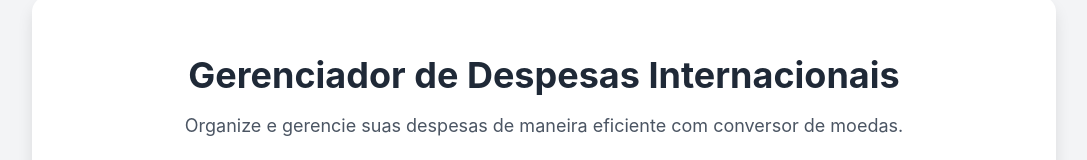
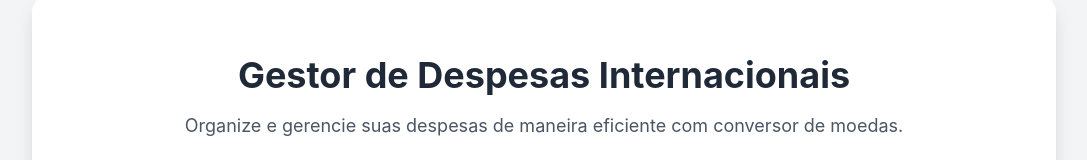
Before and after one commit to GiselleBalieiro/expense-converter, a React (Vite) app: page / in a window 1280 px wide. Shown: the part 209-369 px from the top of the page, without its empty margins (96-1183 px from the left). Built offline with nearby package versions, Linux system fonts and the light colour scheme; no server answers.

Commit message:
fix: corrigir título do projeto

```diff
--- a/src/components/Background/Background.jsx
+++ b/src/components/Background/Background.jsx
@@ -6,7 +6,7 @@ const Background = ({children}) => {
     <div className="background-container">
       <div className="content-container">
         <h1 className="title">
-          Gerenciador de Despesas Internacionais
+          Gestor de Despesas Internacionais
         </h1>
         <p className="description">
           Organize e gerencie suas despesas de maneira eficiente com conversor de moedas.
```
